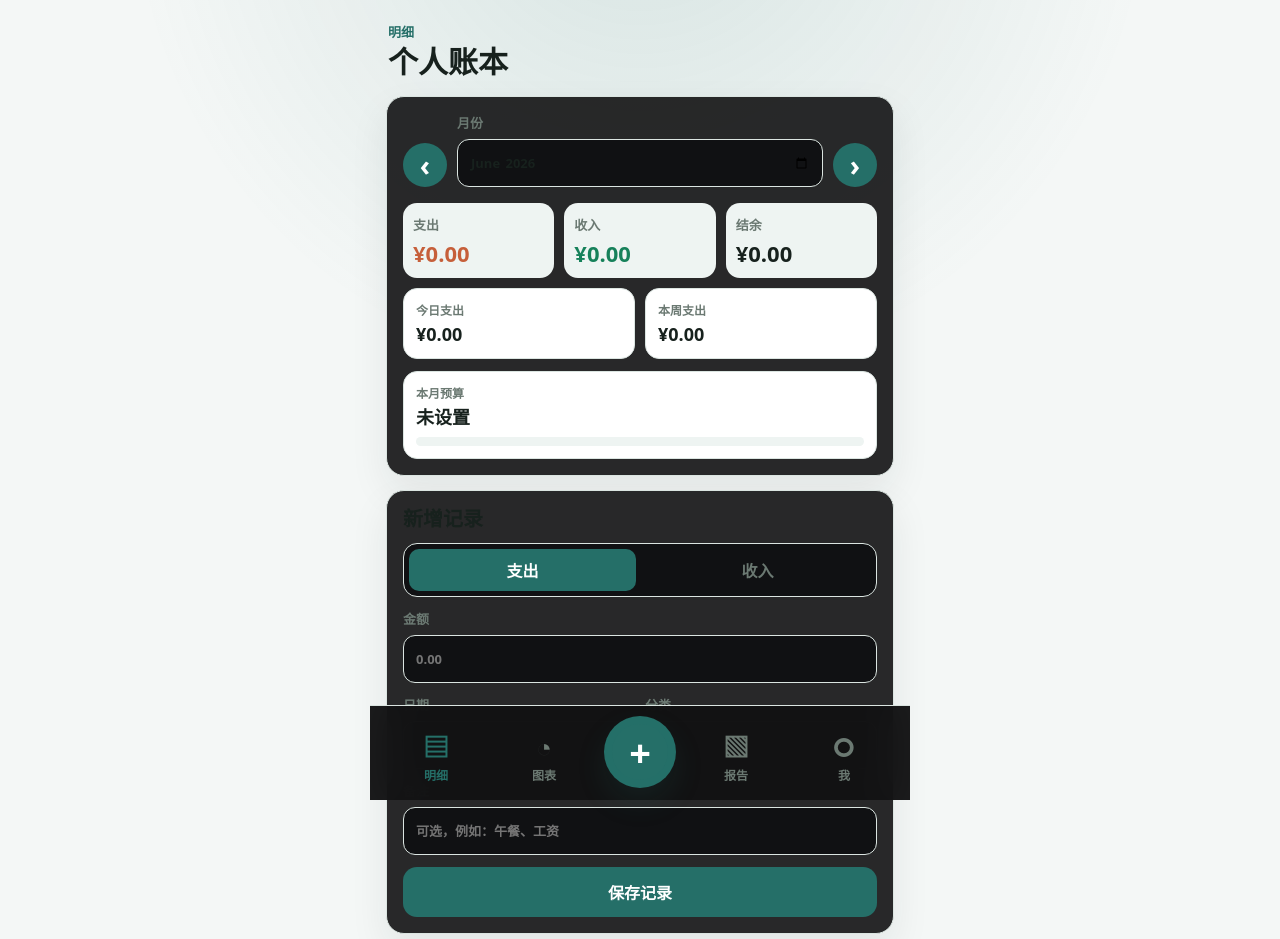
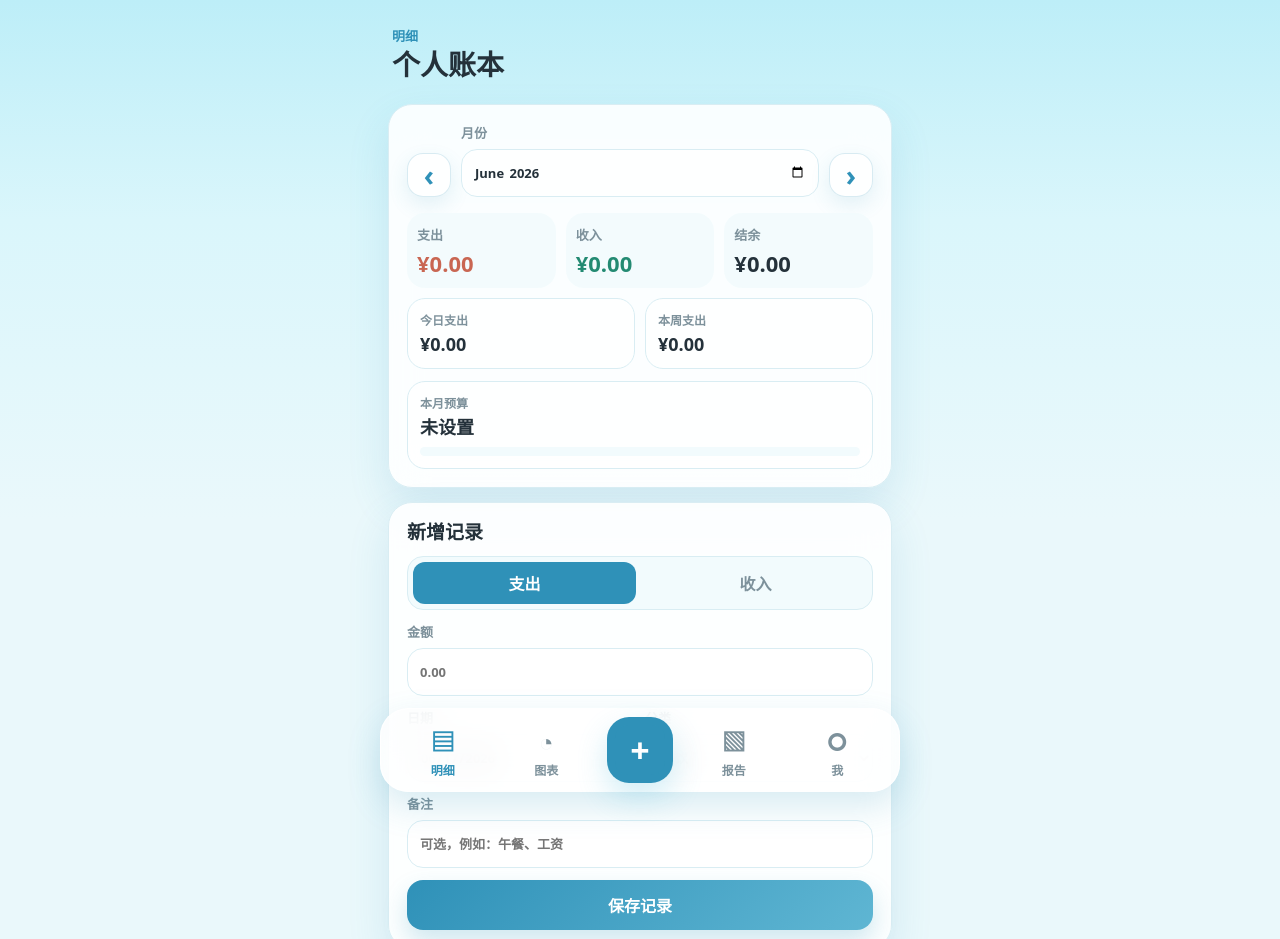
Before and after one commit to lkc1111/-personal-ledger-pwa, a plain HTML site: page index.html in a window 1280 px wide. Shown: the top 939 px of the page. Drawn offline with Linux system fonts and the light colour scheme.

Commit message:
Add files via upload

```diff
--- a/app.js
+++ b/app.js
@@ -213,7 +213,7 @@ function bindEvents() {
 function applyTheme(theme) {
   const normalized = theme === "dark" ? "dark" : "light";
   document.body.dataset.theme = normalized;
-  document.querySelector("meta[name='theme-color']").setAttribute("content", normalized === "dark" ? "#101413" : "#f4f7f6");
+  document.querySelector("meta[name='theme-color']").setAttribute("content", normalized === "dark" ? "#101923" : "#bdeef8");
   els.themeInputs.forEach((input) => {
     input.checked = input.value === normalized;
   });
--- a/index.html
+++ b/index.html
@@ -3,13 +3,13 @@
   <head>
     <meta charset="utf-8">
     <meta name="viewport" content="width=device-width, initial-scale=1, viewport-fit=cover">
-    <meta name="theme-color" content="#111111">
+    <meta name="theme-color" content="#bdeef8">
     <meta name="description" content="一个离线可用的个人账本 PWA">
     <title>个人账本</title>
     <link rel="manifest" href="/-personal-ledger-pwa/manifest.webmanifest">
     <link rel="icon" href="/-personal-ledger-pwa/icons/icon.svg" type="image/svg+xml">
     <link rel="apple-touch-icon" href="/-personal-ledger-pwa/icons/icon.svg">
-    <link rel="stylesheet" href="/-personal-ledger-pwa/styles.css?v=6">
+    <link rel="stylesheet" href="/-personal-ledger-pwa/styles.css?v=7">
   </head>
   <body>
     <div class="app-shell">
@@ -321,6 +321,6 @@
       </li>
     </template>
 
-    <script src="/-personal-ledger-pwa/app.js?v=6" defer></script>
+    <script src="/-personal-ledger-pwa/app.js?v=7" defer></script>
   </body>
 </html>
--- a/styles.css
+++ b/styles.css
@@ -1,38 +1,38 @@
 :root {
   color-scheme: light;
-  --bg: #f4f7f6;
+  --bg: #eaf8fb;
   --panel: #ffffff;
-  --panel-soft: #eef4f2;
-  --text: #17211d;
-  --muted: #6b7972;
-  --line: #dbe5e1;
-  --accent: #256f68;
-  --accent-soft: rgba(37, 111, 104, 0.1);
+  --panel-soft: #f2fbfd;
+  --text: #24313a;
+  --muted: #7d919b;
+  --line: #d9edf3;
+  --accent: #2f91b8;
+  --accent-soft: rgba(47, 145, 184, 0.12);
   --on-accent: #ffffff;
   --yellow: var(--accent);
-  --yellow-dark: #1e5d57;
-  --income: #16815a;
-  --expense: #c65f3a;
-  --glow: rgba(37, 111, 104, 0.14);
-  --shadow: 0 16px 38px rgba(24, 39, 34, 0.08);
+  --yellow-dark: #24789a;
+  --income: #238a72;
+  --expense: #c96652;
+  --glow: rgba(72, 184, 218, 0.24);
+  --shadow: 0 18px 42px rgba(47, 145, 184, 0.14);
 }
 
 body[data-theme="dark"] {
   color-scheme: dark;
-  --bg: #101413;
-  --panel: #171d1b;
-  --panel-soft: #202927;
-  --text: #edf3f1;
-  --muted: #9caaa5;
-  --line: #2b3633;
-  --accent: #67c3b3;
-  --accent-soft: rgba(103, 195, 179, 0.12);
-  --on-accent: #071412;
+  --bg: #101923;
+  --panel: #17232d;
+  --panel-soft: #20313d;
+  --text: #edf7fa;
+  --muted: #9bb0ba;
+  --line: #2d4350;
+  --accent: #74c8e6;
+  --accent-soft: rgba(116, 200, 230, 0.14);
+  --on-accent: #0c1b22;
   --yellow: var(--accent);
   --yellow-dark: #8cd7ca;
   --income: #75d897;
   --expense: #f09270;
-  --glow: rgba(103, 195, 179, 0.14);
+  --glow: rgba(116, 200, 230, 0.16);
   --shadow: 0 18px 44px rgba(0, 0, 0, 0.28);
 }
 
@@ -50,7 +50,7 @@ body {
   margin: 0;
   color: var(--text);
   background:
-    radial-gradient(circle at 50% -10%, var(--glow), transparent 34%),
+    linear-gradient(180deg, #bdeef8 0, #daf6fb 220px, var(--bg) 520px),
     var(--bg);
   font-family: system-ui, -apple-system, BlinkMacSystemFont, "Segoe UI", sans-serif;
   letter-spacing: 0;
@@ -75,7 +75,7 @@ button {
   width: min(100%, 540px);
   min-height: 100vh;
   margin: 0 auto;
-  padding: max(18px, env(safe-area-inset-top)) 16px calc(112px + env(safe-area-inset-bottom));
+  padding: max(18px, env(safe-area-inset-top)) 18px calc(112px + env(safe-area-inset-bottom));
 }
 
 .topbar {
@@ -83,12 +83,12 @@ button {
   align-items: center;
   justify-content: space-between;
   gap: 16px;
-  padding: 4px 2px 18px;
+  padding: 8px 4px 24px;
 }
 
 .eyebrow {
   margin: 0 0 4px;
-  color: var(--yellow);
+  color: var(--accent);
   font-size: 13px;
   font-weight: 800;
 }
@@ -100,13 +100,15 @@ p {
 }
 
 h1 {
-  font-size: 30px;
+  font-size: 28px;
   line-height: 1.1;
+  font-weight: 850;
 }
 
 h2 {
-  font-size: 20px;
+  font-size: 19px;
   line-height: 1.2;
+  font-weight: 850;
 }
 
 .install-button,
@@ -134,15 +136,20 @@ h2 {
 
 .card {
   border: 1px solid var(--line);
-  border-radius: 18px;
-  background: rgba(23, 23, 24, 0.92);
+  border-radius: 24px;
+  background: rgba(255, 255, 255, 0.88);
   box-shadow: var(--shadow);
+  backdrop-filter: blur(18px);
+}
+
+body[data-theme="dark"] .card {
+  background: rgba(23, 35, 45, 0.9);
 }
 
 .month-card,
 .entry-card,
 .card {
-  padding: 16px;
+  padding: 18px;
 }
 
 .month-row {
@@ -158,11 +165,13 @@ h2 {
   height: 44px;
   place-items: center;
   border: 0;
-  border-radius: 50%;
-  color: var(--on-accent);
-  background: var(--yellow);
+  border: 1px solid color-mix(in srgb, var(--accent) 18%, transparent);
+  border-radius: 16px;
+  color: var(--accent);
+  background: rgba(255, 255, 255, 0.74);
   font-size: 28px;
   font-weight: 900;
+  box-shadow: 0 8px 20px rgba(47, 145, 184, 0.12);
 }
 
 .month-picker-label,
@@ -182,11 +191,19 @@ h2 {
   width: 100%;
   min-height: 48px;
   border: 1px solid var(--line);
-  border-radius: 12px;
+  border-radius: 16px;
   padding: 10px 12px;
   color: var(--text);
-  background: #101113;
+  background: rgba(255, 255, 255, 0.82);
   outline: none;
+}
+
+body[data-theme="dark"] .month-picker-label input,
+body[data-theme="dark"] .field input,
+body[data-theme="dark"] .field select,
+body[data-theme="dark"] .filter-panel input,
+body[data-theme="dark"] .filter-panel select {
+  background: rgba(16, 25, 35, 0.72);
 }
 
 .month-picker-label input:focus,
@@ -209,8 +226,13 @@ h2 {
 .summary-grid article,
 .wide-stats article {
   min-width: 0;
-  border-radius: 14px;
+  border-radius: 18px;
   padding: 12px 10px;
+  background: rgba(242, 251, 253, 0.9);
+}
+
+body[data-theme="dark"] .summary-grid article,
+body[data-theme="dark"] .wide-stats article {
   background: var(--panel-soft);
 }
 
@@ -240,9 +262,9 @@ h2 {
 
 .quick-stats article {
   border: 1px solid var(--line);
-  border-radius: 14px;
+  border-radius: 18px;
   padding: 12px;
-  background: var(--panel);
+  background: rgba(255, 255, 255, 0.72);
 }
 
 .quick-stats span,
@@ -266,9 +288,9 @@ h2 {
   gap: 9px;
   margin-top: 12px;
   border: 1px solid var(--line);
-  border-radius: 14px;
+  border-radius: 18px;
   padding: 12px;
-  background: var(--panel);
+  background: rgba(255, 255, 255, 0.72);
 }
 
 .progress-track {
@@ -305,8 +327,8 @@ form {
   gap: 8px;
   padding: 5px;
   border: 1px solid var(--line);
-  border-radius: 14px;
-  background: #101113;
+  border-radius: 16px;
+  background: var(--panel-soft);
 }
 
 .segmented input {
@@ -319,7 +341,7 @@ form {
   display: grid;
   min-height: 42px;
   place-items: center;
-  border-radius: 10px;
+  border-radius: 12px;
   color: var(--muted);
   font-weight: 900;
 }
@@ -340,7 +362,7 @@ form {
   display: grid;
   min-height: 50px;
   place-items: center;
-  border-radius: 14px;
+  border-radius: 16px;
   font-weight: 900;
   text-align: center;
 }
@@ -348,7 +370,8 @@ form {
 .primary-button {
   border: 0;
   color: var(--on-accent);
-  background: var(--yellow);
+  background: linear-gradient(135deg, var(--accent), #5fb6d3);
+  box-shadow: 0 12px 24px rgba(47, 145, 184, 0.22);
 }
 
 .secondary-button {
@@ -404,9 +427,13 @@ form {
   gap: 10px;
   min-height: 72px;
   border: 1px solid var(--line);
-  border-radius: 14px;
-  padding: 11px;
-  background: #101113;
+  border-radius: 18px;
+  padding: 12px;
+  background: rgba(255, 255, 255, 0.78);
+}
+
+body[data-theme="dark"] .entry-item {
+  background: rgba(16, 25, 35, 0.72);
 }
 
 .entry-main {
@@ -476,7 +503,7 @@ form {
 .edit-button {
   min-height: 28px;
   border: 0;
-  border-radius: 10px;
+  border-radius: 12px;
   padding: 3px 8px;
   color: var(--on-accent);
   background: var(--yellow);
@@ -545,7 +572,7 @@ form {
 }
 
 .insight-grid article {
-  border-radius: 14px;
+  border-radius: 18px;
   padding: 13px;
   background: var(--panel-soft);
 }
@@ -638,7 +665,7 @@ form {
   height: 10px;
   overflow: hidden;
   border-radius: 999px;
-  background: #333438;
+  background: var(--panel-soft);
 }
 
 .bar-fill {
@@ -657,15 +684,19 @@ form {
   grid-template-columns: 72px 1fr;
   gap: 12px;
   border: 1px solid var(--line);
-  border-radius: 14px;
+  border-radius: 18px;
   padding: 12px;
-  background: #101113;
+  background: rgba(255, 255, 255, 0.78);
+}
+
+body[data-theme="dark"] .report-item {
+  background: rgba(16, 25, 35, 0.72);
 }
 
 .report-month {
   display: grid;
   place-items: center;
-  border-radius: 12px;
+  border-radius: 16px;
   color: var(--on-accent);
   background: var(--yellow);
   font-size: 18px;
@@ -701,7 +732,7 @@ form {
   height: 58px;
   place-items: center;
   flex: 0 0 auto;
-  border-radius: 18px;
+  border-radius: 20px;
   color: var(--on-accent);
   background: var(--yellow);
   font-size: 24px;
@@ -771,12 +802,19 @@ form {
   display: grid;
   grid-template-columns: 1fr 1fr 84px 1fr 1fr;
   align-items: end;
-  width: min(100%, 540px);
-  margin: 0 auto;
-  padding: 10px 12px max(12px, env(safe-area-inset-bottom));
-  border-top: 1px solid var(--line);
-  background: rgba(18, 18, 19, 0.96);
+  width: min(calc(100% - 16px), 520px);
+  margin: 0 auto 8px;
+  padding: 8px 10px max(8px, env(safe-area-inset-bottom));
+  border: 1px solid rgba(255, 255, 255, 0.78);
+  border-radius: 28px;
+  background: rgba(255, 255, 255, 0.82);
+  box-shadow: 0 14px 34px rgba(47, 145, 184, 0.18);
   backdrop-filter: blur(18px);
+}
+
+body[data-theme="dark"] .bottom-nav {
+  border-color: var(--line);
+  background: rgba(23, 35, 45, 0.9);
 }
 
 .nav-item {
@@ -791,7 +829,7 @@ form {
 }
 
 .nav-icon {
-  font-size: 26px;
+  font-size: 24px;
   line-height: 1;
 }
 
@@ -801,23 +839,23 @@ form {
 
 .add-tab {
   display: grid;
-  width: 72px;
-  height: 72px;
+  width: 66px;
+  height: 66px;
   place-self: center;
   place-items: center;
   border: 8px solid color-mix(in srgb, var(--accent) 24%, transparent);
-  border-radius: 50%;
+  border-radius: 22px;
   color: var(--on-accent);
   background: var(--yellow);
-  font-size: 38px;
+  font-size: 34px;
   font-weight: 900;
   box-shadow: 0 14px 30px var(--glow);
 }
 
 @media (max-width: 380px) {
   .app-shell {
-    padding-right: 12px;
-    padding-left: 12px;
+    padding-right: 14px;
+    padding-left: 14px;
   }
 
   .summary-grid,
--- a/sw.js
+++ b/sw.js
@@ -1,4 +1,4 @@
-const CACHE_NAME = "personal-ledger-pwa-v6";
+const CACHE_NAME = "personal-ledger-pwa-v7";
 const APP_ASSETS = [
   "./",
   "./index.html",
```
